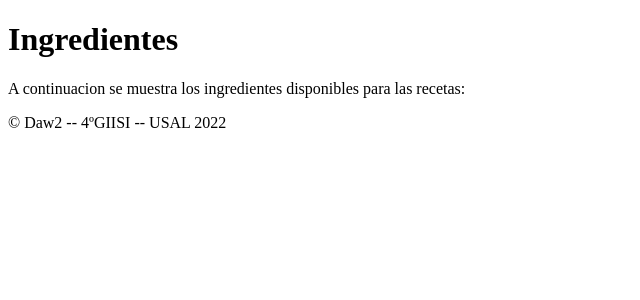
After one commit to ElsaMbsg/daw2-2021_01_recetas_cocina, a Yii app: template basic/views/site/ingredientes.php in a window 1280 px wide. The commit adds this page. Shown: the top 300 px of the page, without its empty margins (0-640 px from the left). Run offline with PHP 8.4 and a stand-in for Yii, Linux system fonts and the light colour scheme; the template is opened without the code that fills it, so the values that code supplies are empty; some libraries are stand-ins or nearby versions.

Commit message:
Creada parte publica de Ingredientes (f.Resumen). Falta Ficha detalle, Falta paginacion.

```diff
--- a/basic/views/ingrediente/_form.php
+++ b/basic/views/ingrediente/_form.php
@@ -19,7 +19,7 @@ use yii\widgets\ActiveForm;
     <?= $form->field($model, 'datos_nutricion')->textarea(['rows' => 6]) ?>
 
     <div class="form-group">
-        <?= Html::submitButton(Yii::t('app', 'Save'), ['class' => 'btn btn-success']) ?>
+        <?= Html::submitButton(Yii::t('app', 'Guardar'), ['class' => 'btn btn-success']) ?>
     </div>
 
     <?php ActiveForm::end(); ?>
--- a/basic/views/ingrediente/_search.php
+++ b/basic/views/ingrediente/_search.php
@@ -24,8 +24,8 @@ use yii\widgets\ActiveForm;
     <?= $form->field($model, 'datos_nutricion') ?>
 
     <div class="form-group">
-        <?= Html::submitButton(Yii::t('app', 'Search'), ['class' => 'btn btn-primary']) ?>
-        <?= Html::resetButton(Yii::t('app', 'Reset'), ['class' => 'btn btn-outline-secondary']) ?>
+        <?= Html::submitButton(Yii::t('app', 'Buscar'), ['class' => 'btn btn-primary']) ?>
+        <?= Html::resetButton(Yii::t('app', 'Resetear'), ['class' => 'btn btn-outline-secondary']) ?>
     </div>
 
     <?php ActiveForm::end(); ?>
--- a/basic/views/ingrediente/create.php
+++ b/basic/views/ingrediente/create.php
@@ -5,7 +5,7 @@ use yii\helpers\Html;
 /* @var $this yii\web\View */
 /* @var $model app\models\Ingrediente */
 
-$this->title = Yii::t('app', 'Create Ingrediente');
+$this->title = Yii::t('app', 'Crear Ingrediente');
 $this->params['breadcrumbs'][] = ['label' => Yii::t('app', 'Ingredientes'), 'url' => ['index']];
 $this->params['breadcrumbs'][] = $this->title;
 ?>
--- a/basic/views/ingrediente/update.php
+++ b/basic/views/ingrediente/update.php
@@ -5,12 +5,12 @@ use yii\helpers\Html;
 /* @var $this yii\web\View */
 /* @var $model app\models\Ingrediente */
 
-$this->title = Yii::t('app', 'Update Ingrediente: {name}', [
+$this->title = Yii::t('app', 'Actualizar Ingrediente: {name}', [
     'name' => $model->id,
 ]);
 $this->params['breadcrumbs'][] = ['label' => Yii::t('app', 'Ingredientes'), 'url' => ['index']];
 $this->params['breadcrumbs'][] = ['label' => $model->id, 'url' => ['view', 'id' => $model->id]];
-$this->params['breadcrumbs'][] = Yii::t('app', 'Update');
+$this->params['breadcrumbs'][] = Yii::t('app', 'Actualizar');
 ?>
 <div class="ingrediente-update">
 
--- a/basic/views/ingrediente/view.php
+++ b/basic/views/ingrediente/view.php
@@ -16,11 +16,11 @@ $this->params['breadcrumbs'][] = $this->title;
     <h1><?= Html::encode($this->title) ?></h1>
 
     <p>
-        <?= Html::a(Yii::t('app', 'Update'), ['update', 'id' => $model->id], ['class' => 'btn btn-primary']) ?>
-        <?= Html::a(Yii::t('app', 'Delete'), ['delete', 'id' => $model->id], [
+        <?= Html::a(Yii::t('app', 'Actualizar'), ['update', 'id' => $model->id], ['class' => 'btn btn-primary']) ?>
+        <?= Html::a(Yii::t('app', 'Borrar'), ['delete', 'id' => $model->id], [
             'class' => 'btn btn-danger',
             'data' => [
-                'confirm' => Yii::t('app', 'Are you sure you want to delete this item?'),
+                'confirm' => Yii::t('app', '¿Estas seguro de eliminar el ingrediente?'),
                 'method' => 'post',
             ],
         ]) ?>
--- a/basic/views/layouts/main.php
+++ b/basic/views/layouts/main.php
@@ -47,12 +47,11 @@ AppAsset::register($this);
                 [
                     'label' => 'Catalogo',
                     'items' => [
-                        ['label' => 'Ingredientes', 'url' => ['#']],
-                        ['label' => 'Recetas', 'url' => '#'],
-                        ['label' => 'Menus', 'url' => '#'],
-                        ['label' => 'Usuarios', 'url' => '#'],
-                        ['label' => 'Menus', 'url' => '#'],
-                        ['label' => 'Tiendas', 'url' => '#'],
+                        ['label' => 'Ingredientes', 'url' => ['/site/veringredientes']],
+                        ['label' => 'Recetas', 'url' => ['/site/verrecetas']],
+                        ['label' => 'Menus', 'url' => ['/site/vermenus']],
+                        ['label' => 'Tiendas', 'url' => ['/site/vertiendas']],
+                        ['label' => '...', 'url' => '#'],
                     ],
                 ]
 
@@ -83,11 +82,9 @@ AppAsset::register($this);
             Yii::$app->user->isGuest ?
             (
                 ['label' => 'Login', 'url' => ['/site/login']]
-
             )
             :
             (
-
                 '<li>'
                 . Html::beginForm(['/site/logout'], 'post', ['class' => 'form-inline'])
                 . Html::submitButton(
@@ -96,9 +93,6 @@ AppAsset::register($this);
                 )
                 . Html::endForm()
                 . '</li>'
-
-
-
             )
 
         ],
--- /dev/null
+++ b/basic/views/site/ingredientes.php
@@ -0,0 +1,38 @@
+<?php
+
+/* @var $this yii\web\View */
+
+use yii\helpers\Url;
+use yii\helpers\Html;
+use yii\widgets\ActiveForm;
+
+$this->title = 'Aplicación Web de recetas';
+?>
+<div class="site-index">
+
+    <div class="jumbotron text-center bg-transparent">
+        <h1 class="display-4">Ingredientes</h1>
+
+        <p class="lead">A continuacion se muestra los ingredientes disponibles para las recetas:</p>
+
+    </div>
+
+    <div class="body-content">
+
+        <div class="row">
+
+            <?php foreach ($model as $card){ ?>
+
+            <div class="card col-lg-4 my-3 text-center">
+                <h2 class="text-center"><?php echo $card->id; echo ". "; echo $card->nombre ?></h2>
+
+                <p><?php echo $card->descripcion;?></p>
+
+                <p><a class="btn btn-outline-secondary" href="?r=site/veringrediente&id=<?php echo $card->id?>">Ficha detallada &raquo;</a></p>
+            </div>
+            <?php }?>
+
+        </div>
+
+    </div>
+</div>
```
Also changed, not shown: basic/controllers/SiteController.php (+21 -0 lines), basic/views/ingrediente/index.php (+5 -3 lines).
